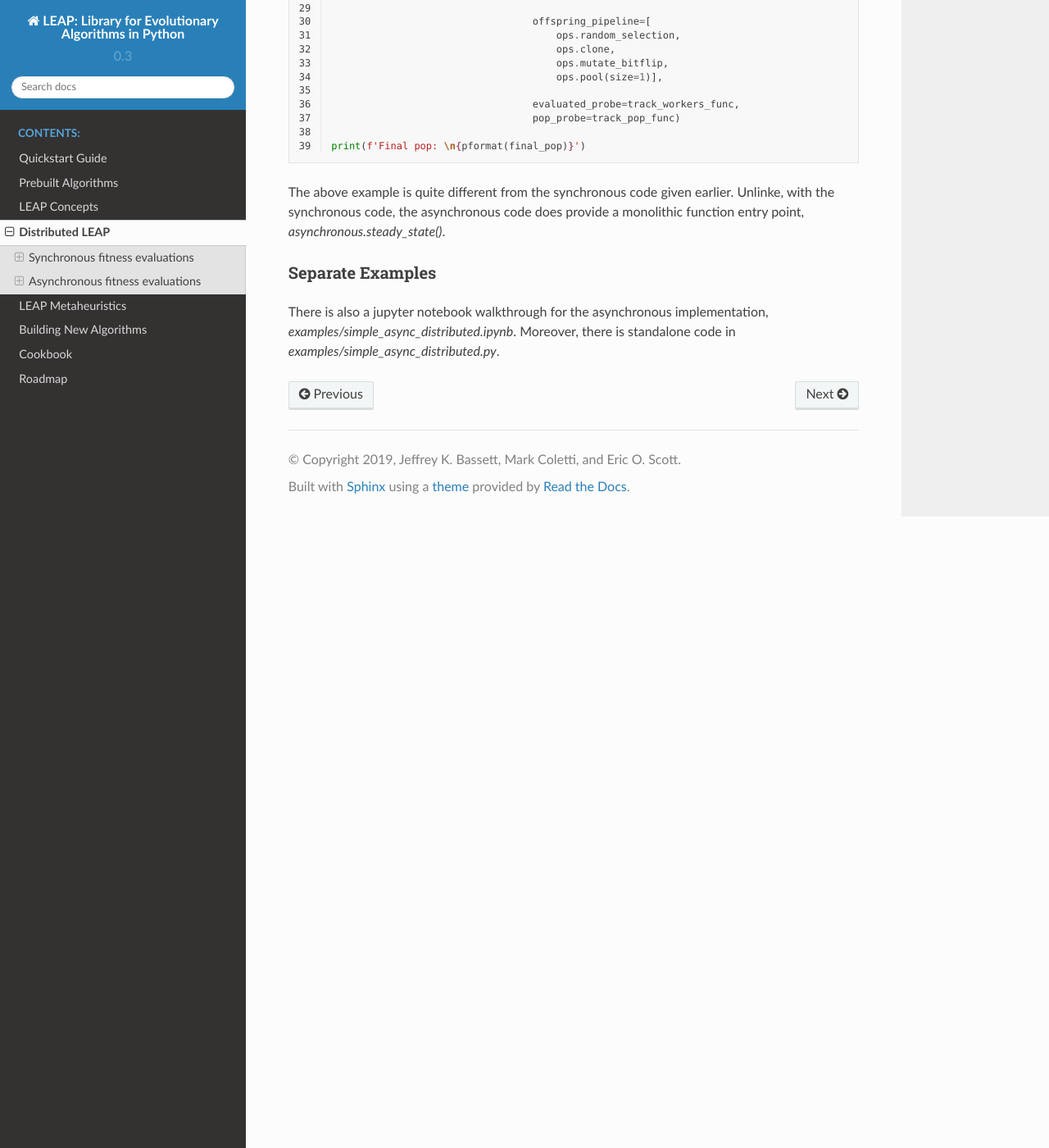
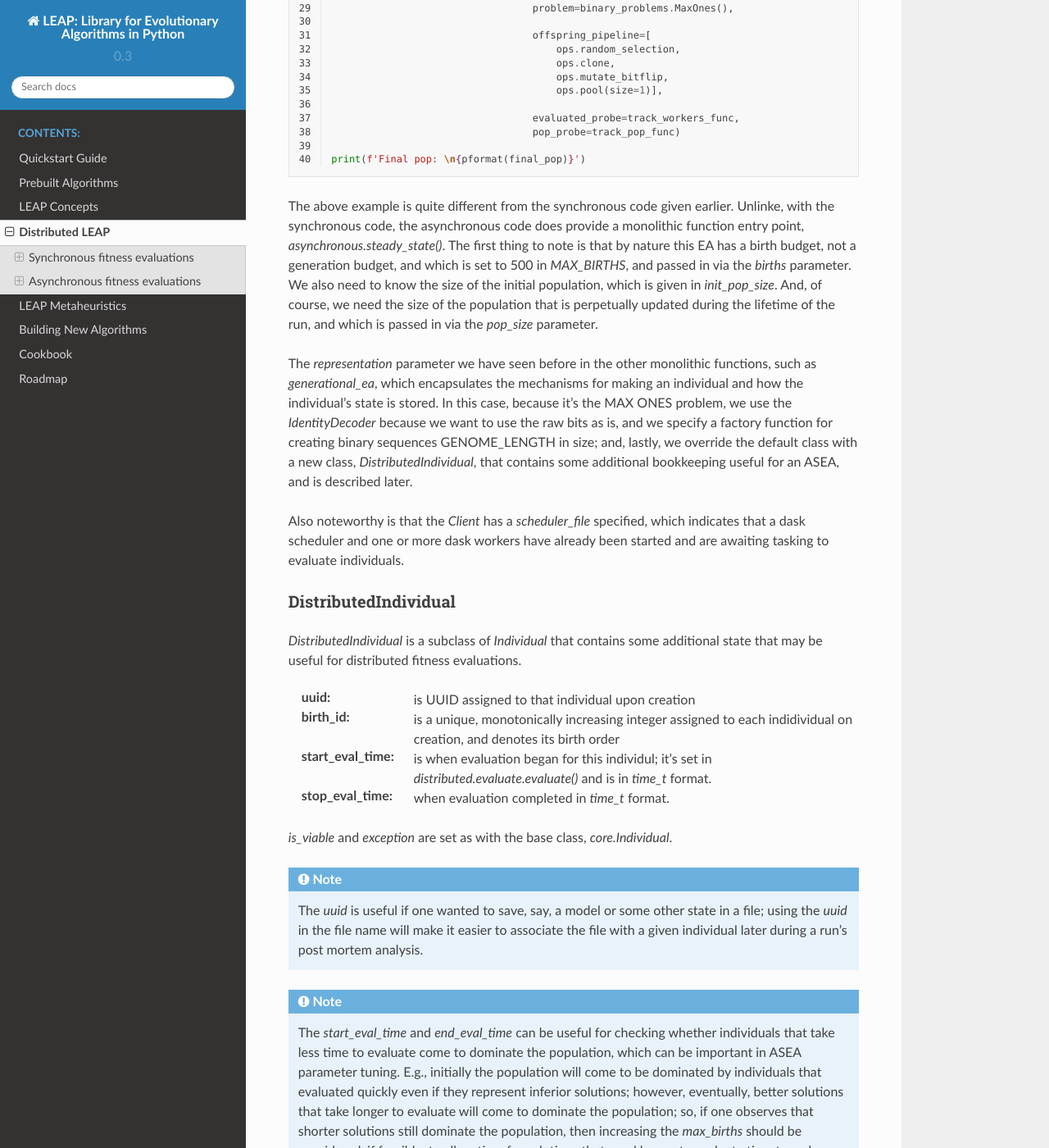
Before and after one commit to AureumChaos/LEAP, a Sphinx documentation site: the page built from docs/source/distributed.rst, in a window 1280 px wide and 1400 px high, scrolled down 2650 px. Shown: the whole window at 82% size. Built offline with Sphinx 7.4.7 and the Read the Docs theme 2.0.0, drawn with Linux system fonts in a browser that asks for light colours; some of the changed text lies outside the part shown.

Commit message:
Added more discourse on asynchronous stuff.

```diff
--- a/docs/source/distributed.rst
+++ b/docs/source/distributed.rst
@@ -107,6 +107,7 @@ Example
     MAX_BIRTHS = 500
     INIT_POP_SIZE = 20
     POP_SIZE = 20
+    GENOME_LENGTH = 5
 
     with Client(scheduler_file='scheduler.json') as client:
         final_pop = asynchronous.steady_state(client, # dask client
@@ -117,7 +118,7 @@ Example
                                       representation=core.Representation(
                                           decoder=core.IdentityDecoder(),
                                           initialize=core.create_binary_sequence(
-                                              args.length),
+                                              GENOME_LENGTH),
                                           individual_cls=DistributedIndividual),
 
                                       problem=binary_problems.MaxOnes(),
@@ -135,7 +136,57 @@ Example
 
 The above example is quite different from the synchronous code given earlier.  Unlinke,
 with the synchronous code, the asynchronous code does provide a monolithic function
-entry point, `asynchronous.steady_state()`.
+entry point, `asynchronous.steady_state()`.  The first thing to note is that
+by nature this EA has a birth budget, not a generation budget, and which is set
+to 500 in `MAX_BIRTHS`, and passed in via the `births` parameter.  We also need
+to know the size of the initial population, which is given in `init_pop_size`.
+And, of course, we need the size of the population that is perpetually updated
+during the lifetime of the run, and which is passed in via the `pop_size`
+parameter.
+
+The `representation` parameter we have seen before in the other monolithic
+functions, such as `generational_ea`, which encapsulates the mechanisms for
+making an individual and how the individual's state is stored.  In this case,
+because it's the MAX ONES problem, we use the `IdentityDecoder` because we want
+to use the raw bits as is, and we specify a factory function for creating
+binary sequences GENOME_LENGTH in size; and, lastly, we override the default
+class with a new class, `DistributedIndividual`, that contains some additional
+bookkeeping useful for an ASEA, and is described later.
+
+Also noteworthy is that the `Client` has a `scheduler_file` specified, which
+indicates that a dask scheduler and one or more dask workers have already been
+started and are awaiting tasking to evaluate individuals.
+
+
+DistributedIndividual
+^^^^^^^^^^^^^^^^^^^^^
+`DistributedIndividual` is a subclass of `Individual` that contains some additional
+state that may be useful for distributed fitness evaluations.
+
+:uuid: is UUID assigned to that individual upon creation
+:birth_id: is a unique, monotonically increasing integer assigned to each
+    indidividual on creation, and denotes its birth order
+:start_eval_time: is when evaluation began for this individul; it's set in
+    `distributed.evaluate.evaluate()` and is in `time_t` format.
+:stop_eval_time: when evaluation completed in `time_t` format.
+
+`is_viable` and `exception` are set as with the base class, `core.Individual`.
+
+.. note:: The `uuid` is useful if one wanted to save, say, a model or some other
+    state in a file; using the `uuid` in the file name will make it easier to associate
+    the file with a given individual later during a run's post mortem analysis.
+
+.. note:: The `start_eval_time` and `end_eval_time` can be useful for checking
+    whether individuals that take less time to evaluate come to dominate the
+    population, which can be important in ASEA parameter tuning.  E.g., initially
+    the population will come to be dominated by individuals that evaluated quickly
+    even if they represent inferior solutions; however, eventually, better solutions
+    that take longer to evaluate will come to dominate the population; so, if
+    one observes that shorter solutions still dominate the population, then
+    increasing the `max_births` should be considered, if feasible, to allow time
+    for solutions that need longer to evaluate time to make a representative
+    presence in the population.
+
 
 Separate Examples
 ^^^^^^^^^^^^^^^^^
```
